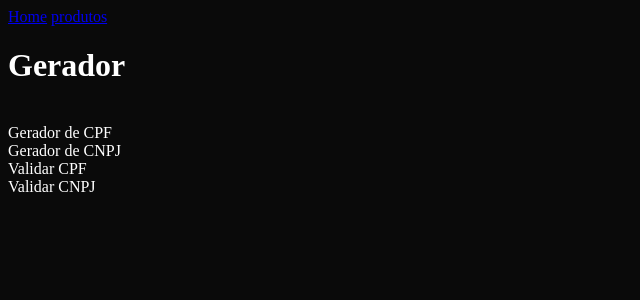
After one commit to RodrigoBaesa/projeto_flask, a Flask app: page /gerador in a window 1280 px wide. The commit adds this page. Shown: the top 300 px of the page, without its empty margins (0-640 px from the left). Run offline with Flask 3, Linux system fonts and the light colour scheme.

Commit message:
reposição

```diff
--- a/poggers/app.py
+++ b/poggers/app.py
@@ -46,4 +46,9 @@ def salvar_produto():
 
     return redirect(url_for("produtos"))
 
+@app.route("/gerador")
+def gerador():
+    return render_template("gerador.html")
+
+
 app.run(port=5001)
--- a/poggers/static/style.css
+++ b/poggers/static/style.css
@@ -1,4 +1,15 @@
 body{
-    background-color: black;
+    background-color: #0A0A0A;
     color: white;
 }
+
+.barra{
+    color: yellow;
+    margin: 10px;
+    width:100px;
+    float:left;
+    display: table;
+}
+.container{
+    text-align: center;
+}
--- /dev/null
+++ b/poggers/templates/gerador.html
@@ -0,0 +1,27 @@
+{% extends "base.html" %}
+
+{% block title %} Gerador {%endblock %}
+
+{% block content %}
+<h1>Gerador</h1> <br>
+
+<div id="container">
+    <div id="barra">
+        <a>Gerador de CPF</a>
+    </div>
+
+    <div id="barra">
+        <a>Gerador de CNPJ</a>
+    </div>
+
+    <div id="barra">
+        <a>Validar CPF</a>
+    </div>
+
+    <div id="barra">
+        <a>Validar CNPJ</a>
+    </div>
+
+</div>
+
+{% endblock %}
--- a/pyproject.toml
+++ b/pyproject.toml
@@ -8,6 +8,7 @@ readme = "README.md"
 [tool.poetry.dependencies]
 python = "^3.11"
 flask = "^3.0.3"
+validate-docbr = "^1.10.0"
 
 
 [build-system]
```
Also changed, not shown: 1 other file.
